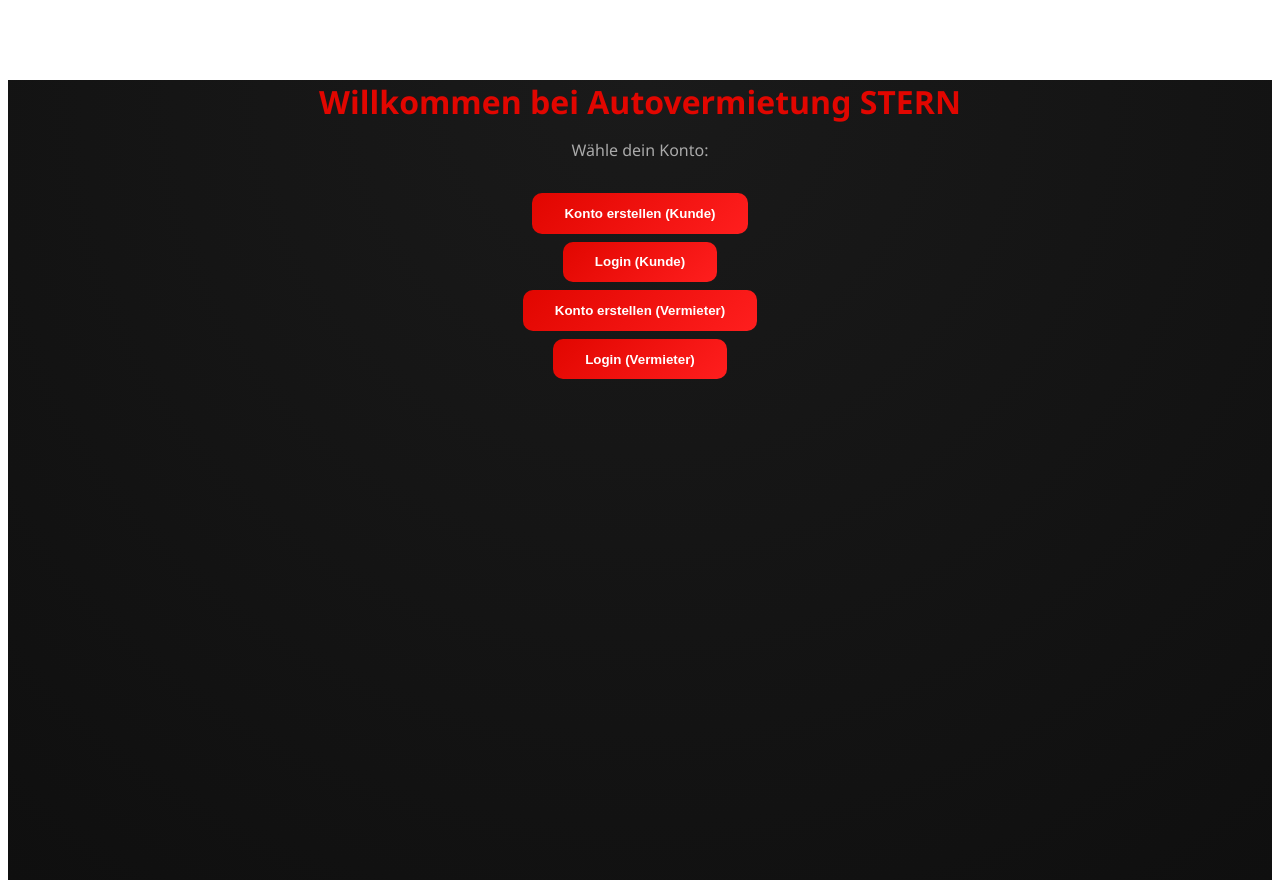
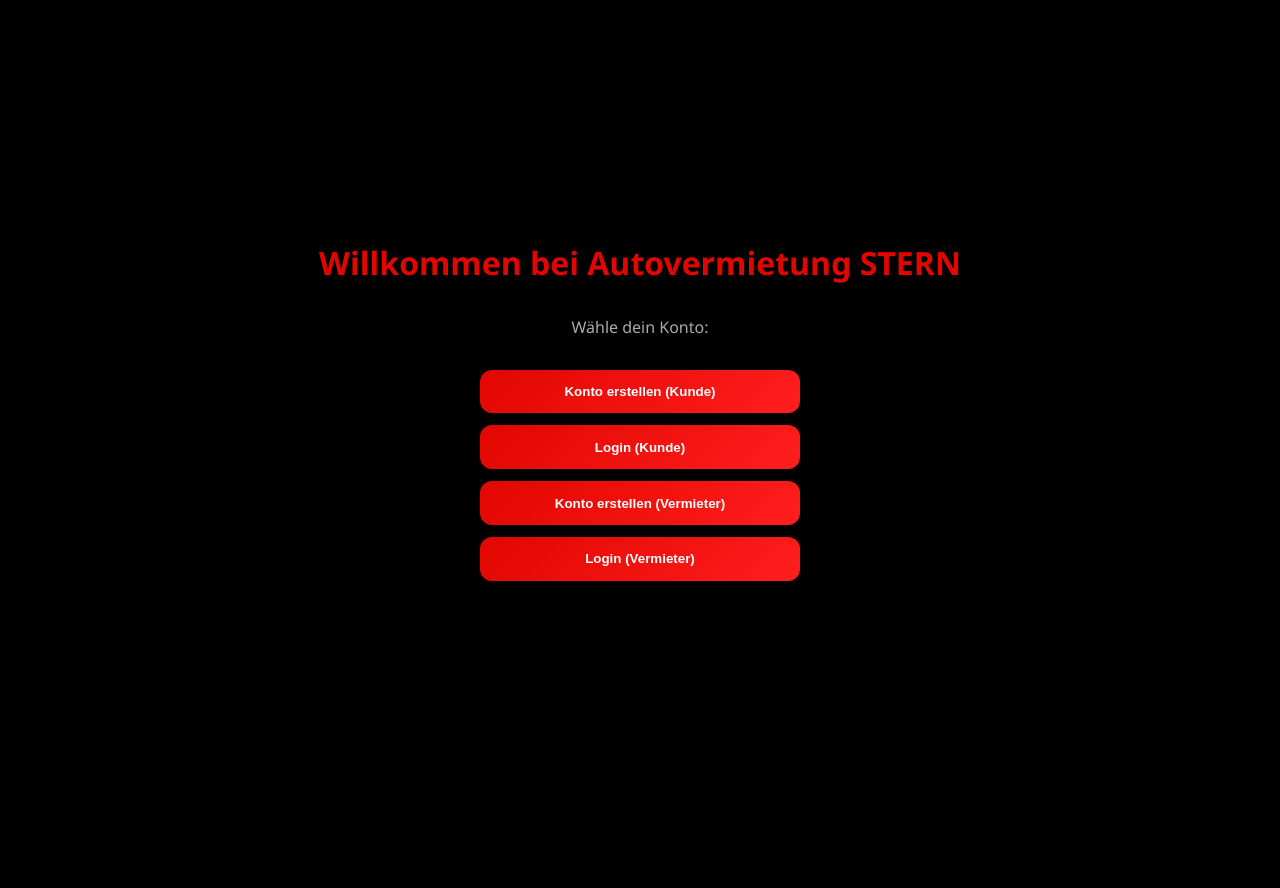
Before and after one commit to alperadem15/FrontendWebTech, a Vue app: page / in a window 1280 px wide. After the commit the page ends 800 px from the top, so only its background shows below. Built offline with nearby package versions, Linux system fonts and the light colour scheme; the HTML template or start-up script is replaced by a standard one.

Commit message:
Design Anpassungen

```diff
--- /dev/null
+++ b/src/assets/main.css
@@ -0,0 +1,15 @@
+/* Global Reset + Dark Background */
+
+html, body {
+  margin: 0;
+  padding: 0;
+  width: 100%;
+  height: 100%;
+  background: #000;
+  overflow-x: hidden;
+}
+
+#app {
+  min-height: 100vh;
+  background: #000;
+}
--- a/src/main.ts
+++ b/src/main.ts
@@ -1,6 +1,7 @@
 import { createApp } from 'vue'
 import App from './App.vue'
 import router from './router'
+import './assets/main.css'
 
 const app = createApp(App)
 
--- a/src/views/AccountSelectView.vue
+++ b/src/views/AccountSelectView.vue
@@ -32,17 +32,39 @@ function goLogin(type: 'kunde' | 'vermieter') {
 
 <style scoped>
 .account-select {
+  min-height: 100vh;
+  width: 100vw;
+  background: #000;
+  color: white;
+
+  display: flex;
+  flex-direction: column;
+  align-items: center;
+  justify-content: center;
+
   text-align: center;
-  margin-top: 10vh;
 }
-h1 { color: #e10600; margin-bottom: 1rem; }
-p { color: #aaa; margin-bottom: 2rem; }
+
+h1 {
+  color: #e10600;
+  margin-bottom: 1rem;
+}
+
+p {
+  color: #aaa;
+  margin-bottom: 2rem;
+}
+
+.buttons {
+  display: grid;
+  grid-template-columns: 1fr;
+  gap: 0.75rem;
+}
 
 .buttons .btn {
-  display: block;
-  margin: 0.5rem auto;
-  padding: 0.8rem 2rem;
-  border-radius: 10px;
+  width: 320px;
+  padding: 0.9rem 1.5rem;
+  border-radius: 12px;
   background: linear-gradient(135deg, #e10600, #ff1e1e);
   color: white;
   font-weight: bold;
@@ -50,8 +72,10 @@ p { color: #aaa; margin-bottom: 2rem; }
   cursor: pointer;
   transition: all 0.25s ease;
 }
+
 .buttons .btn:hover {
   box-shadow: 0 0 15px rgba(225, 6, 0, 0.7);
   transform: translateY(-2px);
 }
+
 </style>
--- a/src/views/HomeView.vue
+++ b/src/views/HomeView.vue
@@ -45,7 +45,7 @@ type Car = {
 }
 
 // Reaktive Variablen
-const headline = ref('Autovermietung Stern – Kundenansicht')
+const headline = ref('Kundenansicht')
 const cars = ref<Car[]>([])
 const loading = ref(true)
 const error = ref('')
```
